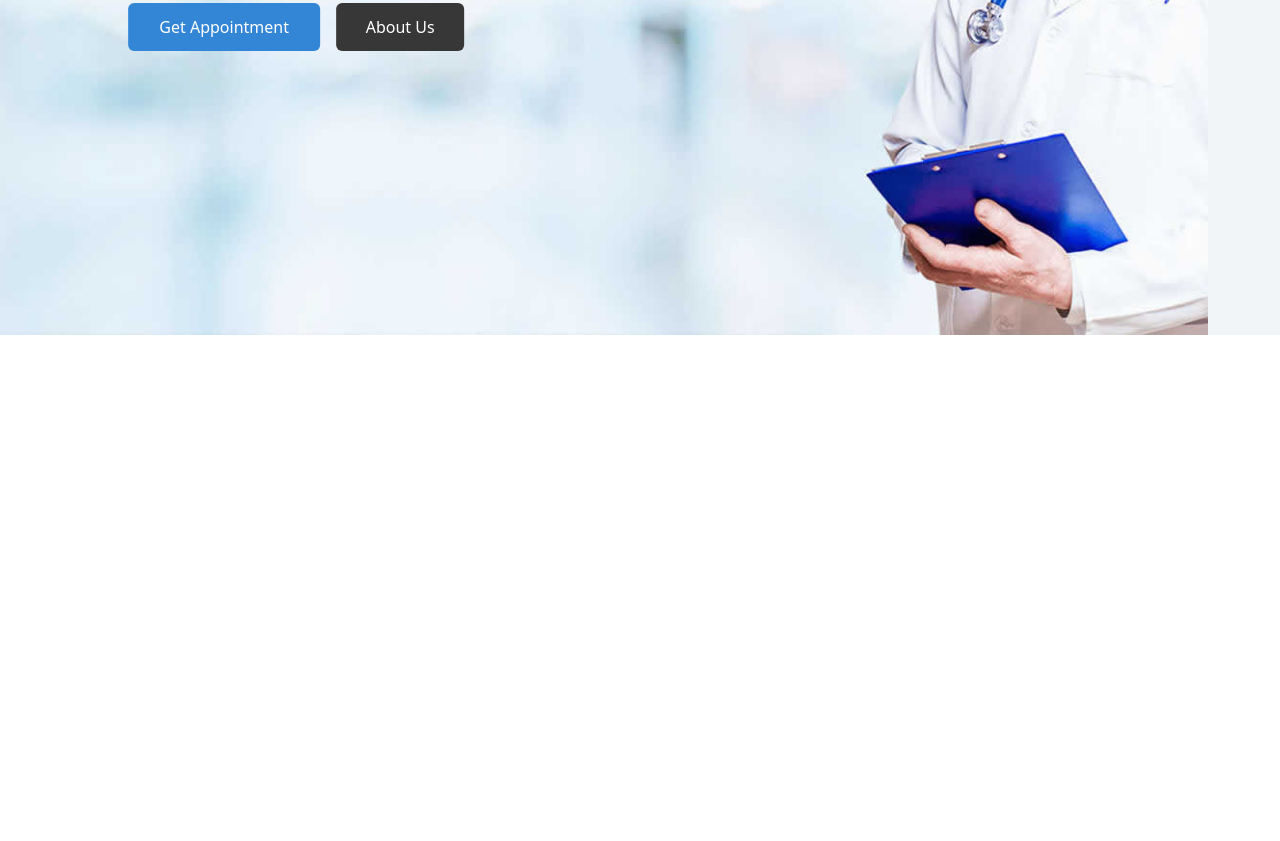
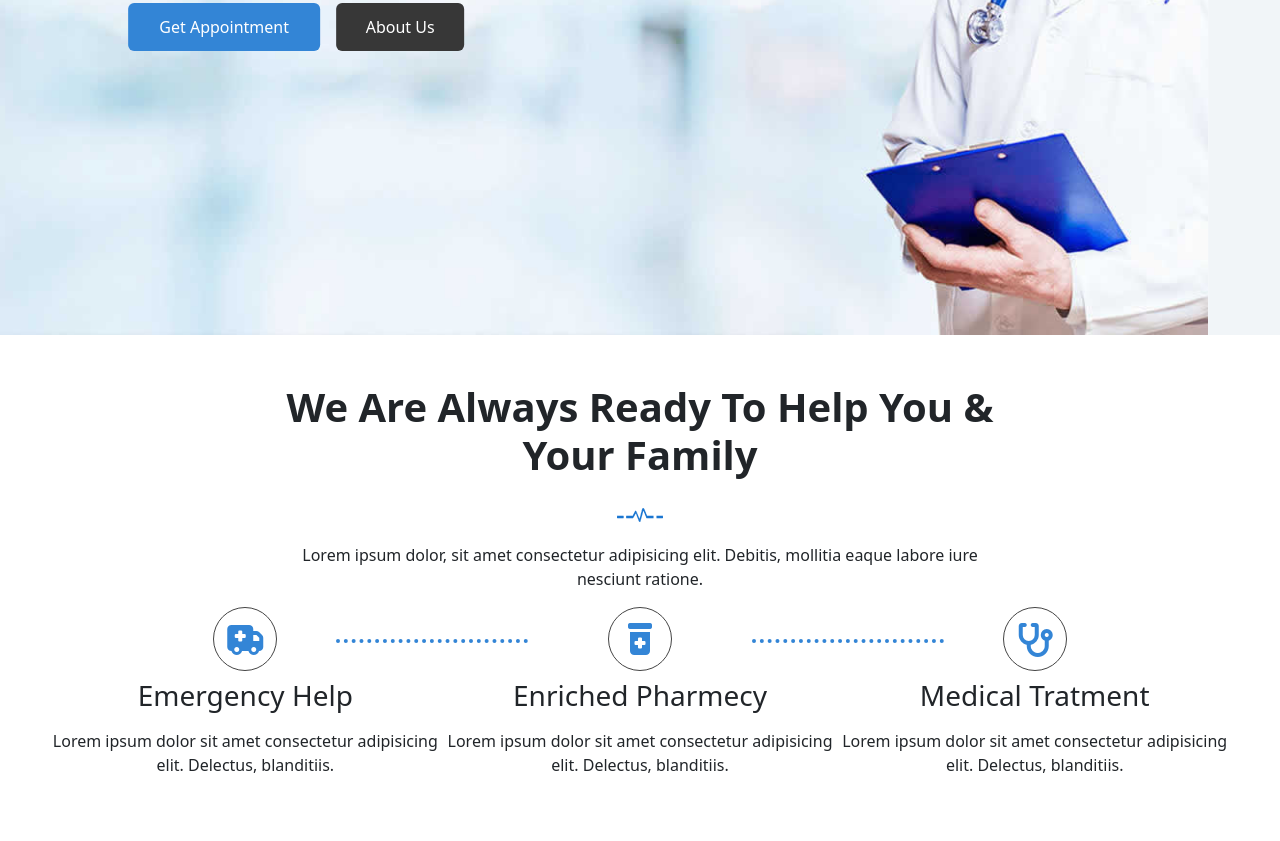
Before and after one commit to H-R-F/final-project-css-achraf-bensabir, a plain HTML site: page index.html in a window 1280 px wide. Shown: the part 465-1306 px from the top of the page. Before the commit the page ends 800 px from the top, so only its background shows below. Drawn offline with nearby package versions, Linux system fonts and the light colour scheme.

Commit message:
section2

```diff
--- a/index.html
+++ b/index.html
@@ -148,6 +148,33 @@
         </div>
     </section>
     <!-- !end carousel -->
+    <!-- ^sec2 -->
+    <section class="sec2">
+        <div class="div1">
+            <h1>We Are Always Ready To Help You & Your Family</h1>
+            <img src="./public/image/section-img.png" alt="image">
+            <p>Lorem ipsum dolor, sit amet consectetur adipisicing elit. Debitis, mollitia eaque labore iure
+                nesciunt ratione.</p>
+        </div>
+        <div class="div2">
+            <div class="di1">
+                <i class="fa-solid fa-truck-medical"></i>
+                <h3>Emergency Help</h3>
+                <p>Lorem ipsum dolor sit amet consectetur adipisicing elit. Delectus, blanditiis.</p>
+            </div>
+            <div class="di1">
+                <i class="fa-solid fa-prescription-bottle-medical "></i>
+                <h3>Enriched Pharmecy</h3>
+                <p>Lorem ipsum dolor sit amet consectetur adipisicing elit. Delectus, blanditiis.</p>
+            </div>
+            <div class="di1">
+                <i class="fa-solid fa-stethoscope "></i>
+                <h3>Medical Tratment</h3>
+                <p>Lorem ipsum dolor sit amet consectetur adipisicing elit. Delectus, blanditiis.</p>
+            </div>
+        </div>
+    </section>
+    <!-- ^end sec2 -->
     </main>
 
 
--- a/src/sass/modules/home/_main.sass
+++ b/src/sass/modules/home/_main.sass
@@ -40,3 +40,55 @@
         .slide
             width: 3rem
             height: 3rem
+.sec2
+    padding: 3rem
+    .div1
+        display: flex
+        flex-direction: column
+        align-items: center
+        gap: 1rem
+        text-align: center
+        h1
+            width: 46rem
+            font-weight: bold
+        p
+            width: 46rem
+    .div2
+        display: flex
+        align-items: center
+        justify-content: space-evenly
+        position: relative
+        &::after
+            position: absolute
+            content: ""
+            left: 18rem
+            top: 2rem
+            width: 12rem
+            border-bottom: 4px dotted $blue
+        &::before
+            position: absolute
+            content: ""
+            right: 18rem
+            top: 2rem
+            width: 12rem
+            border-bottom: 4px dotted $blue
+        i
+            display: flex
+            align-items: center
+            justify-content: center
+            width: 4rem
+            height: 4rem
+            border: 1px solid #444444
+            border-radius: 50%
+            font-size: xx-large
+            color: $blue
+            &:hover
+                background-color: $blue
+                color: #fff
+        p
+            text-align: center
+        .di1
+            display: flex
+            flex-direction: column
+            align-items: center
+            gap: 0.50rem
```
Also changed, not shown: public/css/app.css, 1 other file.
